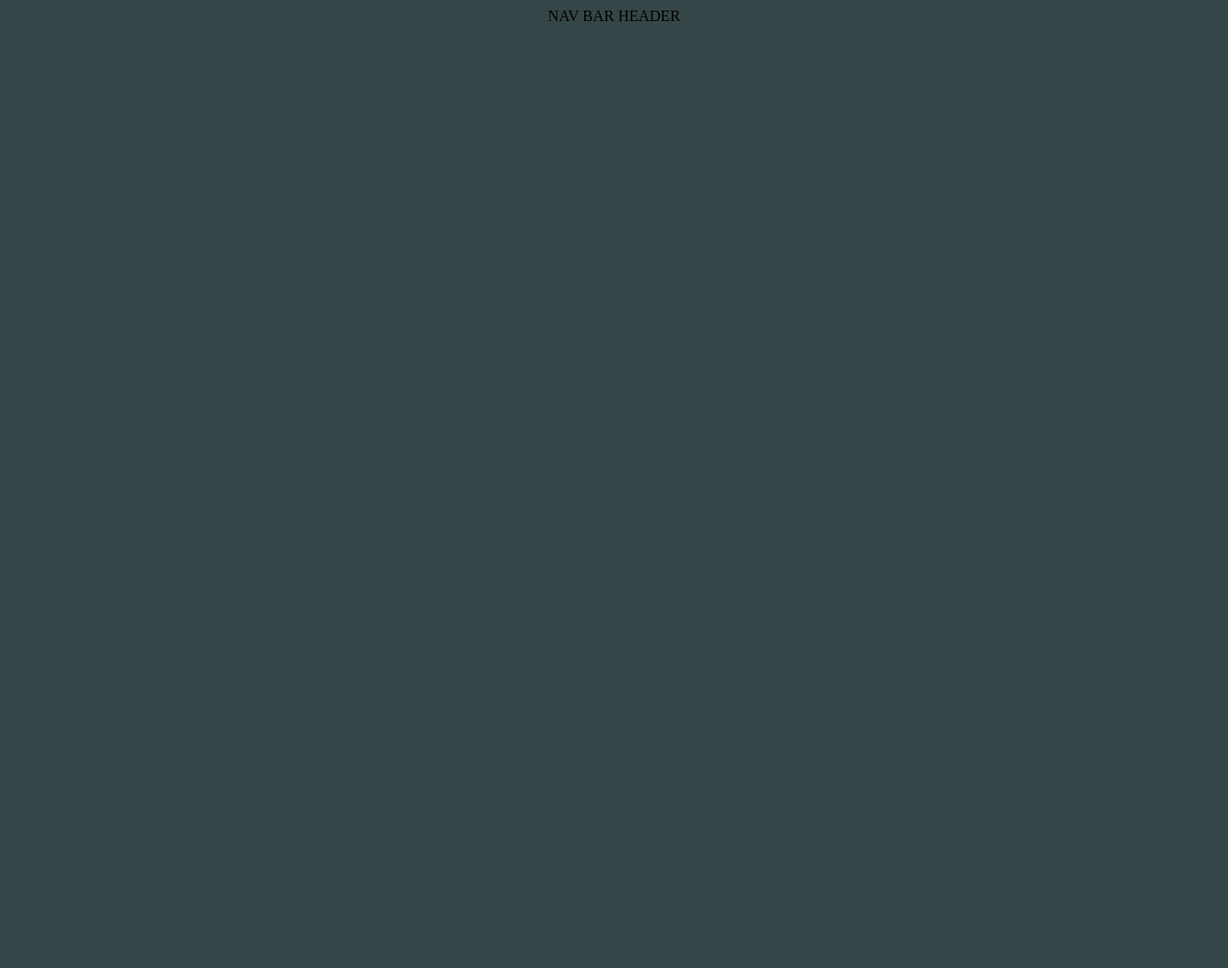
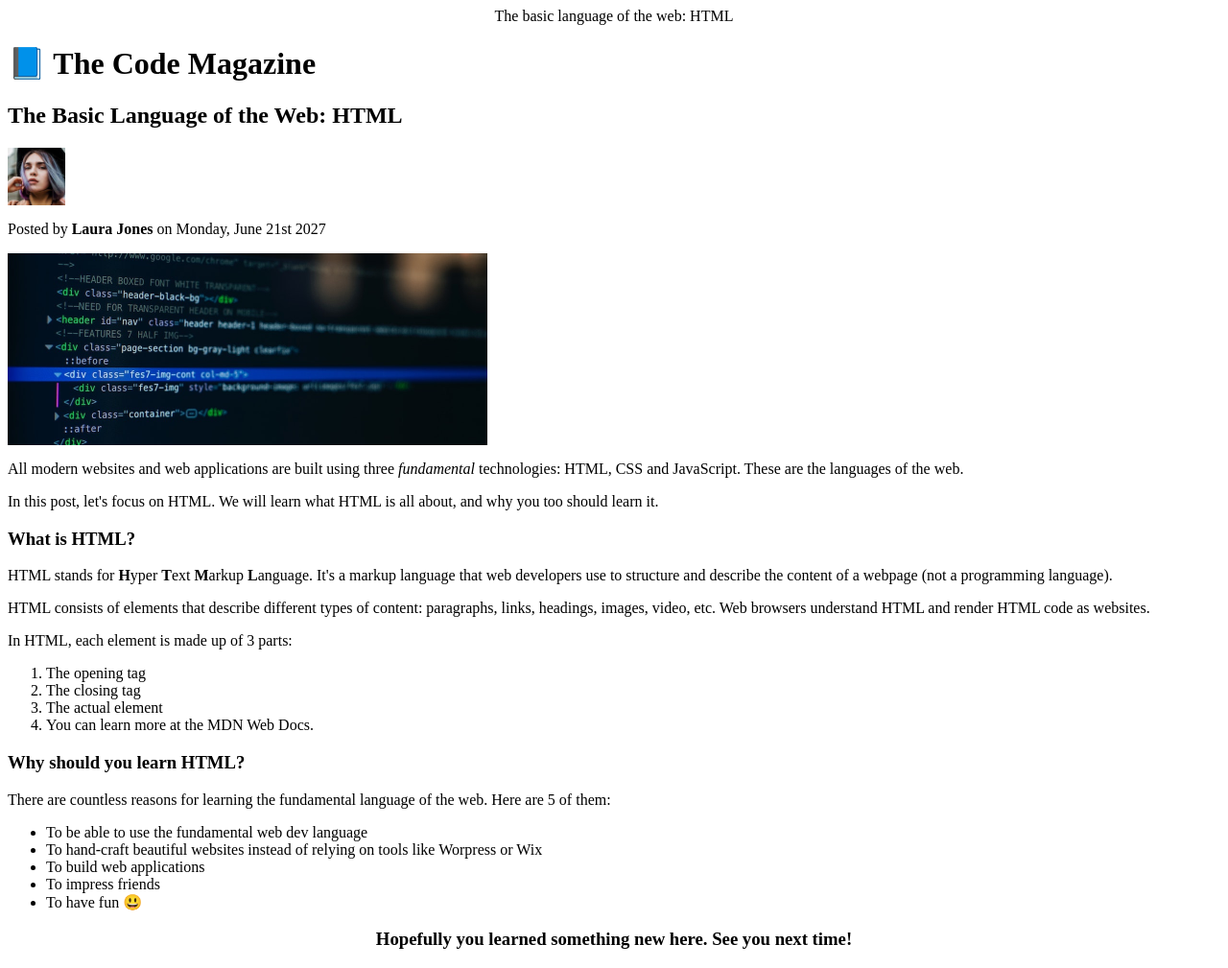
Before and after one commit to Anikor/Tekwill, a plain HTML site: page index.html in a window 1280 px wide. Shown: the whole page at 96% size. Before the commit the page ends 800 px from the top, so only its background shows below. Drawn offline with Linux system fonts and the light colour scheme.

Commit message:
changes on index pag: added h,p,lists and img.

```diff
--- a/index.html
+++ b/index.html
@@ -3,7 +3,66 @@
     <title>Lab 1</title>
   </head>
 
-  <body style="background-color:rgb(53, 70, 72);">
-    <header style="text-align: center;">NAV BAR HEADER</header>
+  <body style="background-color: rgb(255, 255, 255)">
+    <header style="text-align: center">
+      The basic language of the web: HTML
+    </header>
+
+    <h1>📘 The Code Magazine</h1>
+    <h2>The Basic Language of the Web: HTML</h2>
+    <img src="img/laura-jones.jpg" width="60" height="60" />
+    <p>Posted by <strong>Laura Jones</strong> on Monday, June 21st 2027</p>
+
+    <img src="img/post-img.jpg" width="500" />
+
+    <p>
+      All modern websites and web applications are built using three
+      <i>fundamental</i>
+      technologies: HTML, CSS and JavaScript. These are the languages of the
+      web.
+    </p>
+    <p>
+      In this post, let's focus on HTML. We will learn what HTML is all about,
+      and why you too should learn it.
+    </p>
+
+    <h3>What is HTML?</h3>
+    <p>
+      HTML stands for <b>H</b>yper <b>T</b>ext <b>M</b>arkup <b>L</b>anguage.
+      It's a markup language that web developers use to structure and describe
+      the content of a webpage (not a programming language).
+    </p>
+    <p>
+      HTML consists of elements that describe different types of content:
+      paragraphs, links, headings, images, video, etc. Web browsers understand
+      HTML and render HTML code as websites.
+    </p>
+
+    <p>In HTML, each element is made up of 3 parts:</p>
+    <ol>
+      <li>The opening tag</li>
+      <li>The closing tag</li>
+      <li>The actual element</li>
+      <li>You can learn more at the MDN Web Docs.</li>
+    </ol>
+
+    <h3>Why should you learn HTML?</h3>
+    <p>
+      There are countless reasons for learning the fundamental language of the
+      web. Here are 5 of them:
+    </p>
+    <ul>
+      <li>To be able to use the fundamental web dev language</li>
+      <li>
+        To hand-craft beautiful websites instead of relying on tools like
+        Worpress or Wix
+      </li>
+      <li>To build web applications</li>
+      <li>To impress friends</li>
+      <li>To have fun 😃</li>
+    </ul>
+    <h3 style="text-align: center">
+      Hopefully you learned something new here. See you next time!
+    </h3>
   </body>
 </html>
```
Also changed, not shown: 1 other file.
